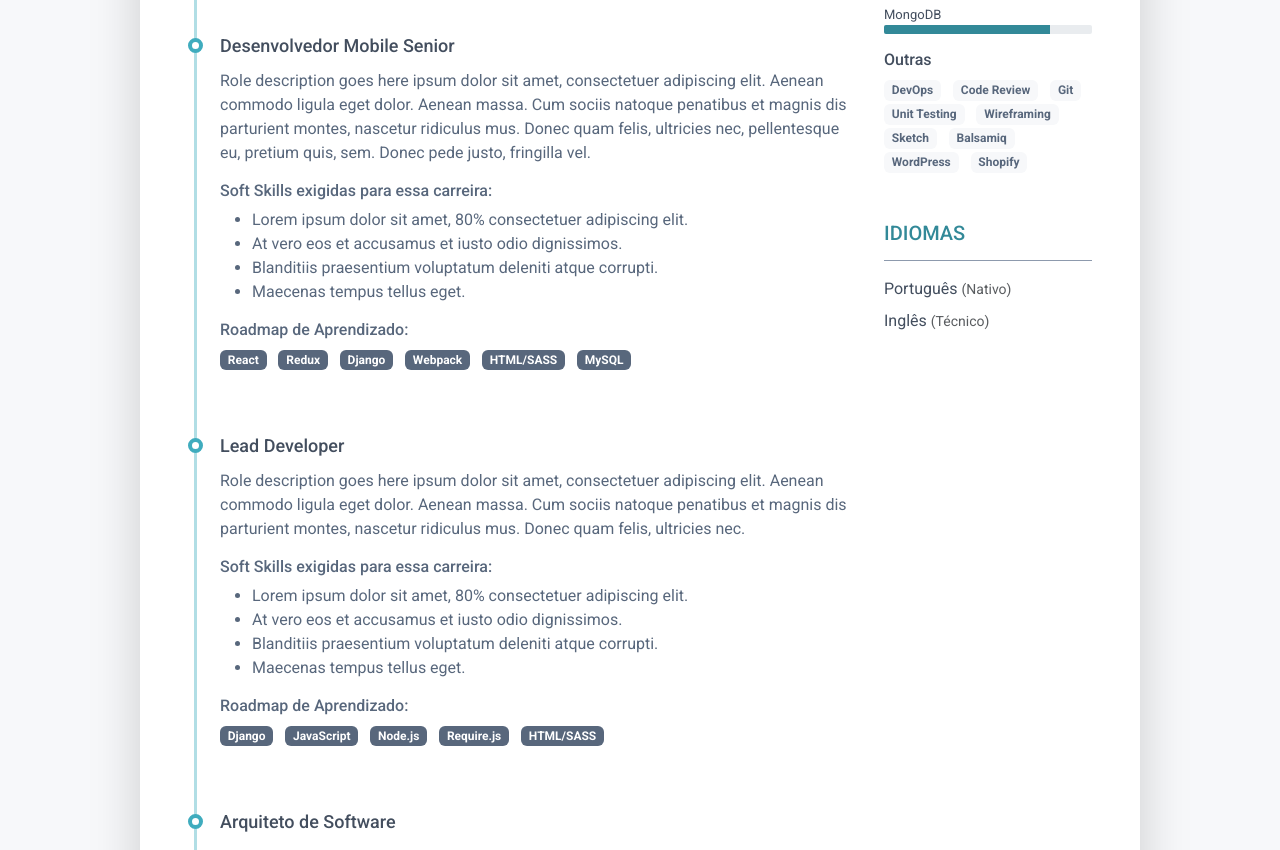
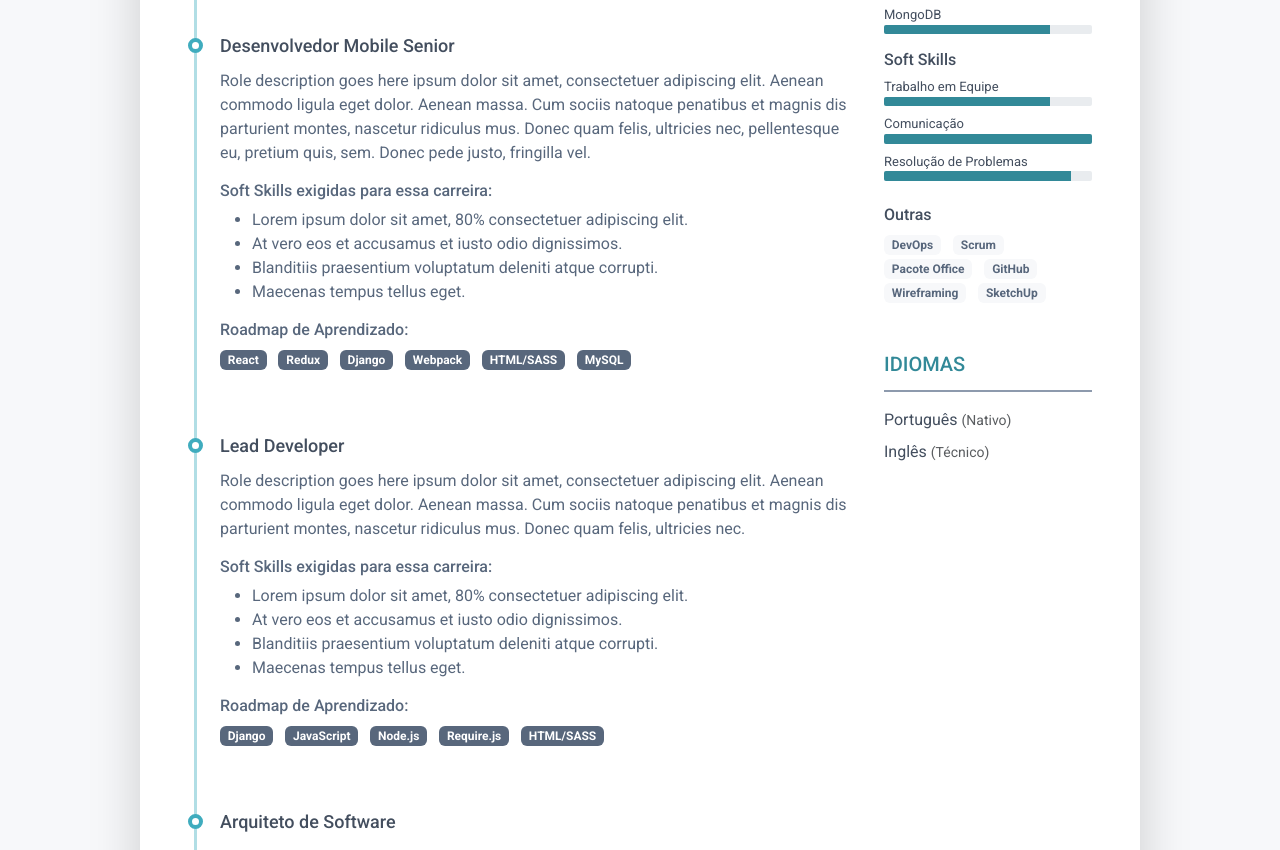
Before and after one commit to KawanTurchiai/Mapa_De_Carreira, a plain HTML site: page index.html in a window 1280 px wide. Shown: the part 1093-1943 px from the top of the page. Drawn offline with Linux system fonts and the light colour scheme.

Commit message:
Update index.html

```diff
--- a/index.html
+++ b/index.html
@@ -367,22 +367,50 @@
 								</div>
 
 								<div class="resume-skill-item">
+									<h4 class="resume-skills-cat font-weight-bold">Soft Skills</h4>
+									<ul class="list-unstyled mb-4">
+
+										<li class="mb-2">
+											<div class="resume-skill-name">Trabalho em Equipe</div>
+											<div class="progress resume-progress">
+												<div class="progress-bar theme-progress-bar-dark" role="progressbar"
+													style="width: 80%" aria-valuenow="25" aria-valuemin="0"
+													aria-valuemax="100"></div>
+											</div>
+										</li>
+										<li class="mb-2">
+											<div class="resume-skill-name">Comunicação</div>
+											<div class="progress resume-progress">
+												<div class="progress-bar theme-progress-bar-dark" role="progressbar"
+													style="width: 100%" aria-valuenow="25" aria-valuemin="0"
+													aria-valuemax="100"></div>
+											</div>
+										</li>
+										<li class="mb-2">
+											<div class="resume-skill-name">Resolução de Problemas</div>
+											<div class="progress resume-progress">
+												<div class="progress-bar theme-progress-bar-dark" role="progressbar"
+													style="width: 90%" aria-valuenow="25" aria-valuemin="0"
+													aria-valuemax="100"></div>
+											</div>
+										</li>
+
+									</ul>
+								</div>
+
+								<div class="resume-skill-item">
 									<h4 class="resume-skills-cat font-weight-bold">Outras</h4>
 									<ul class="list-inline">
 										<li class="list-inline-item"><span class="badge badge-light">DevOps</span></li>
-										<li class="list-inline-item"><span class="badge badge-light">Code Review</span>
+										<li class="list-inline-item"><span class="badge badge-light">Scrum</span>
 										</li>
-										<li class="list-inline-item"><span class="badge badge-light">Git</span></li>
-										<li class="list-inline-item"><span class="badge badge-light">Unit Testing</span>
+										<li class="list-inline-item"><span class="badge badge-light">Pacote Office</span></li>
+										<li class="list-inline-item"><span class="badge badge-light">GitHub</span>
 										</li>
 										<li class="list-inline-item"><span class="badge badge-light">Wireframing</span>
 										</li>
-										<li class="list-inline-item"><span class="badge badge-light">Sketch</span></li>
-										<li class="list-inline-item"><span class="badge badge-light">Balsamiq</span>
-										</li>
-										<li class="list-inline-item"><span class="badge badge-light">WordPress</span>
-										</li>
-										<li class="list-inline-item"><span class="badge badge-light">Shopify</span></li>
+										<li class="list-inline-item"><span class="badge badge-light">SketchUp</span></li>
+
 									</ul>
 								</div>
 							</div>
```
